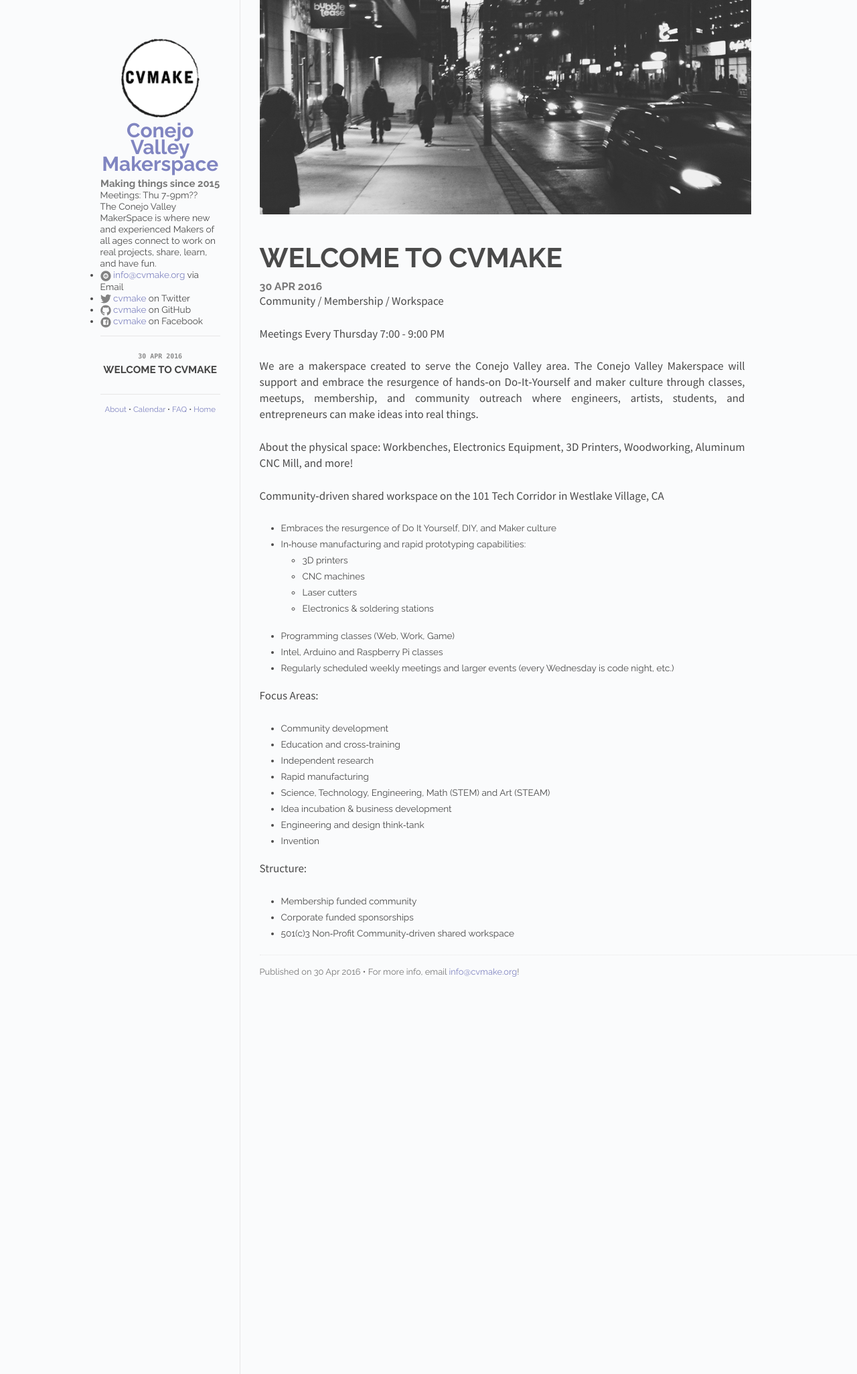
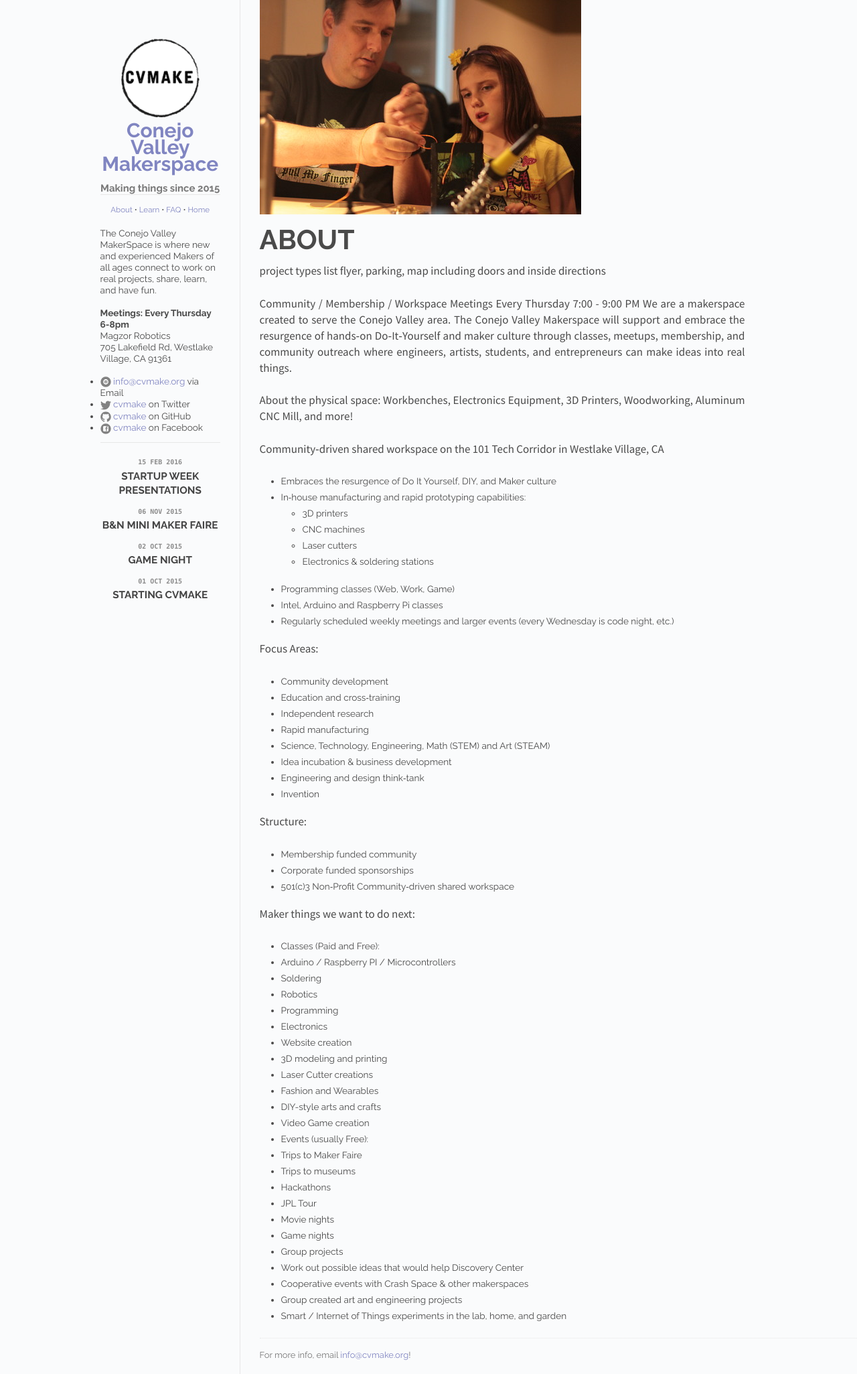
Before and after one commit to cvmake/cvmake.github.io, a Jekyll site: the page built from 01_about.md, in a window 1280 px wide. Shown: the whole page at 67% size. Built offline with Jekyll 4.4.1, drawn with Linux system fonts in a browser that asks for light colours.

```diff
--- a/_posts/2016-04-30-welcome.markdown
+++ b/01_about.md
@@ -1,14 +1,15 @@
 ---
-layout: post
-title:  "Welcome to CVMake"
-date:   2016-04-30 21:36:05 +0000
-categories: cvmake
-cover: default.jpg
+layout: page
+title: About
+permalink: /about
+cover: mikeout-and-j.jpg
 ---
+
+project types list
+flyer, parking, map including doors and inside directions
+
 Community / Membership / Workspace
-
 Meetings Every Thursday 7:00 - 9:00 PM
-
 We are a makerspace created to serve the Conejo Valley area. The Conejo Valley Makerspace will support and embrace the resurgence of hands‐on Do‐It‐Yourself and maker culture through classes, meetups, membership, and community outreach where engineers, artists, students, and entrepreneurs can make ideas into real things.
 
 About the physical space: Workbenches, Electronics Equipment, 3D Printers, Woodworking, Aluminum CNC Mill, and more!
@@ -41,3 +42,35 @@
 - Membership funded community
 - Corporate funded sponsorships
 - 501(c)3 Non‐Profit Community‐driven shared workspace
+
+
+
+
+
+
+Maker things we want to do next:
+
+* Classes (Paid and Free):
+*  Arduino / Raspberry PI / Microcontrollers
+* Soldering
+* Robotics
+* Programming
+* Electronics
+* Website creation
+* 3D modeling and printing
+* Laser Cutter creations
+* Fashion and Wearables
+* DIY-style arts and crafts
+* Video Game creation
+* Events (usually Free):
+* Trips to Maker Faire
+* Trips to museums
+* Hackathons
+* JPL Tour
+* Movie nights
+* Game nights
+* Group projects
+* Work out possible ideas that would help Discovery Center
+* Cooperative events with Crash Space & other makerspaces
+* Group created art and engineering projects
+* Smart / Internet of Things experiments in the lab, home, and garden
--- a/_includes/sidebar.html
+++ b/_includes/sidebar.html
@@ -3,11 +3,23 @@
 <img id="logo" alt="CVMake Logo" src="/images/cvmake-logo-0.12-2015-150.png"><br>Conejo Valley Makerspace</a></h1>
   <span class="tagline">Making things since 2015</span>
 </div>
-
-Meetings: Thu 7-9pm??<br>
+<div class="footer">
+  <span id="footer-links">
+    {% for my_page in (site.pages | sort:"path") %}
+      {% if my_page.title %}
+      <a class="page-link" href="{{ my_page.url | prepend: site.baseurl }}">{{ my_page.title }}</a>
+      <span class="separator">&bull;</span>
+      {% endif %}
+    {% endfor %} <a class="page-link" href="/">Home</a>
+  </span>
+</div>
 
 <p>{{ site.description }}</p>
-
+</br>
+<b>Meetings: Every Thursday 6-8pm</b></br>
+Magzor Robotics</br>
+705 Lakefield Rd, Westlake Village, CA 91361</br>
+</br>
 <!-- TODO: mailing list signup, link to group -->
 
 <!-- TODO: map, directions link? -->
@@ -34,13 +46,3 @@
     {% endfor %}
   </ul>
 </div>
-<div class="footer">
-  <span id="footer-links">
-    {% for my_page in site.pages %}
-      {% if my_page.title %}
-      <a class="page-link" href="{{ my_page.url | prepend: site.baseurl }}">{{ my_page.title }}</a>
-      <span class="separator">&bull;</span>
-      {% endif %}
-    {% endfor %} <a class="page-link" href="/">Home</a>
-  </span>
-</div>
--- a/_layouts/default.html
+++ b/_layouts/default.html
@@ -4,10 +4,10 @@
 <!-- TODO    include header.html   include sidebar.html -->
   <body>
     <div class="site">
-      <div class="sidebar" id="sidebar">
+      <div class="sidebar no-print" id="sidebar">
         {% include sidebar.html %}
       </div>
-        <div id="sidebar-button">
+        <div id="sidebar-button" class="no-print">
           <img src="/images/sidebar-button.png">
         </div>
 
--- a/_layouts/post.html
+++ b/_layouts/post.html
@@ -17,7 +17,6 @@
   </div>
   <div class="colophon">
     <p>
-      <span id="pub-date">Published on {{ page.date | date_to_string }}</span> <span class="separator">&bull;</span>
       <span id="social">For more info, email <a href="mailto:info@cvmake.org">info@cvmake.org</a>!</span>
     </p>
   </div>
--- a/css/main.css
+++ b/css/main.css
@@ -41,6 +41,10 @@
 
 .separator {
   color: #555;
+}
+
+h1 {
+  margin-bottom: 0.3em;
 }
 
 /*****************************************************************************/
@@ -121,8 +125,8 @@
 
 #date {
   font-size: 16px;
-  padding-top: 0.25em;
-  margin-bottom: 2em;
+/*  padding-top: 0.25em;
+  margin-bottom: 1em;*/
   text-transform: uppercase;
   font-weight: 600;
   color: #787878;
@@ -130,11 +134,12 @@
 
 #cover-photo-container,
 #info-container {
-  display: block;
+/*  display: block; */
 }
 
 #info-container {
-  margin-top: 3em;
+  margin-top: 1em;
+  margin-bottom: 0.4em;
 }
 
 #title {
@@ -299,3 +304,10 @@
   height: 16px;
   vertical-align: middle;
 }
+
+/* PRINT */
+@media print {
+    .no-print, .no-print * {
+        display: none !important;
+    }
+}
```
Also changed, not shown: 02_learn.md (added, +19 -0 lines), 05_faq.md (added, +43 -0 lines), _posts/2015-10-01-initial-meetings.md (added, +8 -0 lines), _posts/2015-10-02-game-night.md (added, +8 -0 lines), _posts/2015-11-04-bn-mini-maker-faire.md (added, +8 -0 lines), _posts/2016-02-15-conejo-valley-startup-week.md (added, +13 -0 lines), about.md (deleted, +0 -9 lines), calendar.md (deleted, +0 -10 lines), faq.md (deleted, +0 -22 lines), index.md (+6 -10 lines), images/cvmake-icon.jpg (added).
